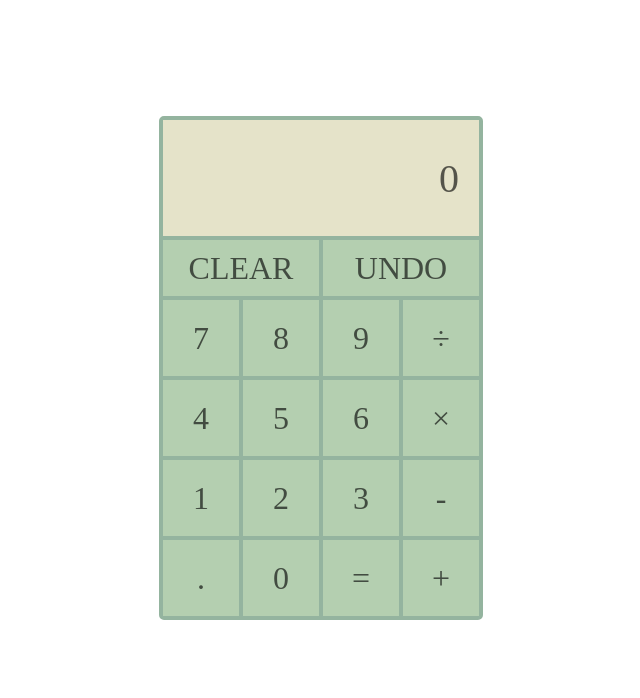
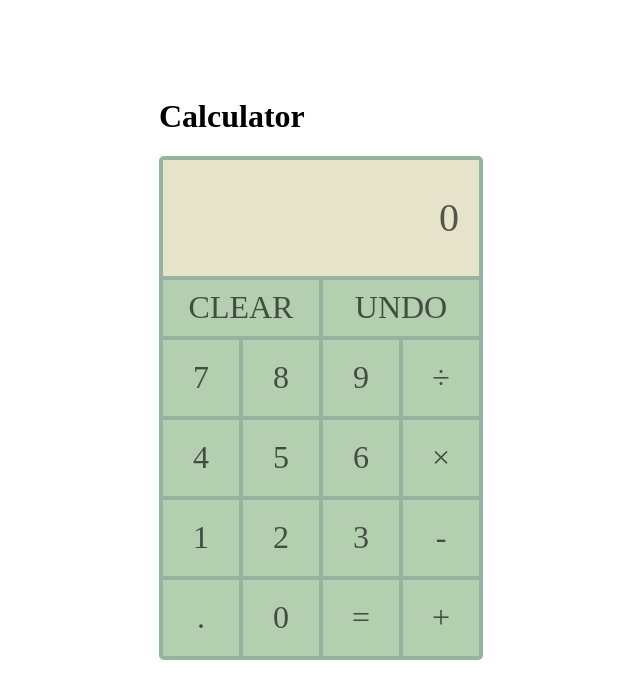
Before and after one commit to LedaThemis/odin-calculator, a plain HTML site: page index.html in a window 1280 px wide. Shown: the whole page, without its empty margins (319-959 px from the left). Drawn offline with Linux system fonts and the light colour scheme; a web font is replaced by a local one.

Commit message:
add header and main container

```diff
--- a/index.html
+++ b/index.html
@@ -35,6 +35,10 @@
 </head>
 
 <body>
+    <main id="main">
+        <header>
+            <h1>Calculator</h1>
+        </header>
         <div id="calculator">
             <div id="display">
                 <p id="display-text">0</p>
@@ -58,6 +62,7 @@
             <button id="op-div" data-key="/" class="operation button">÷</button>
             <button id="op-eq" data-key="=" class="controls button">=</button>
         </div>
+    </main>
 </body>
 
 </html>
```
Lines whose indentation alone changed are shown as unchanged.
